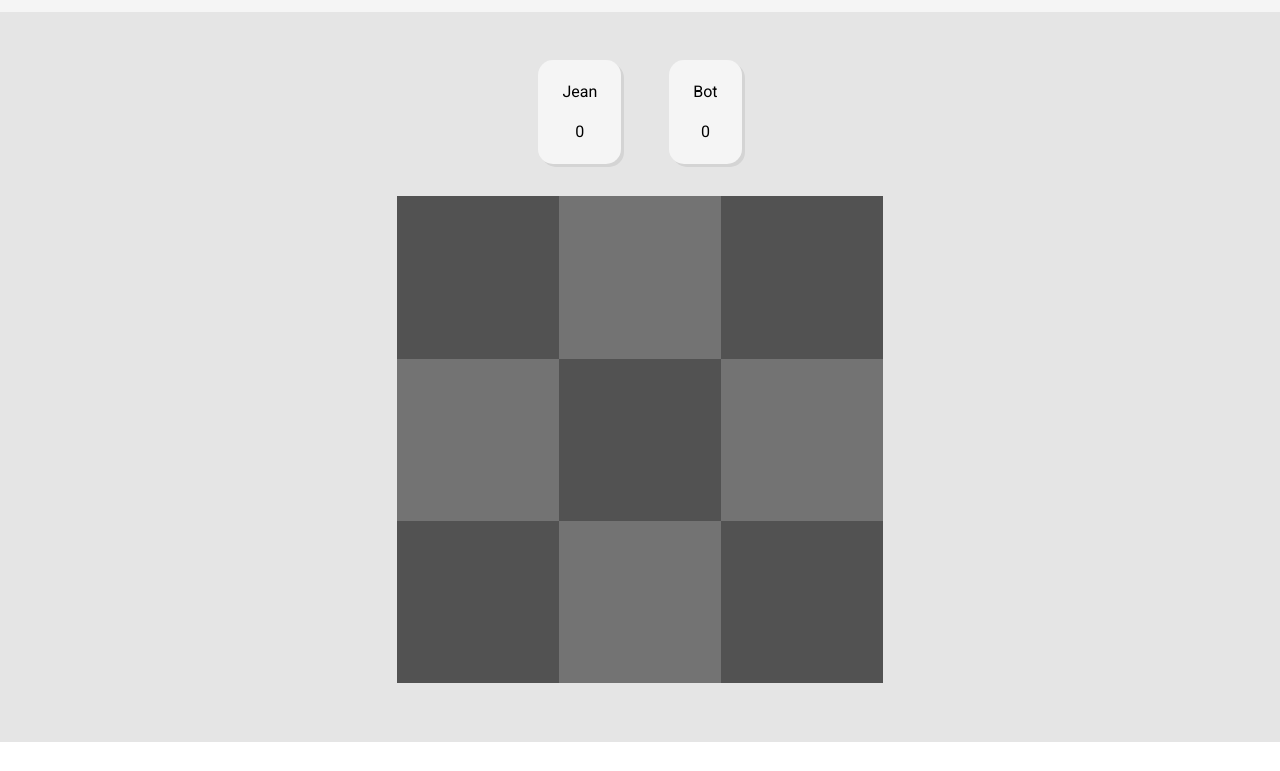
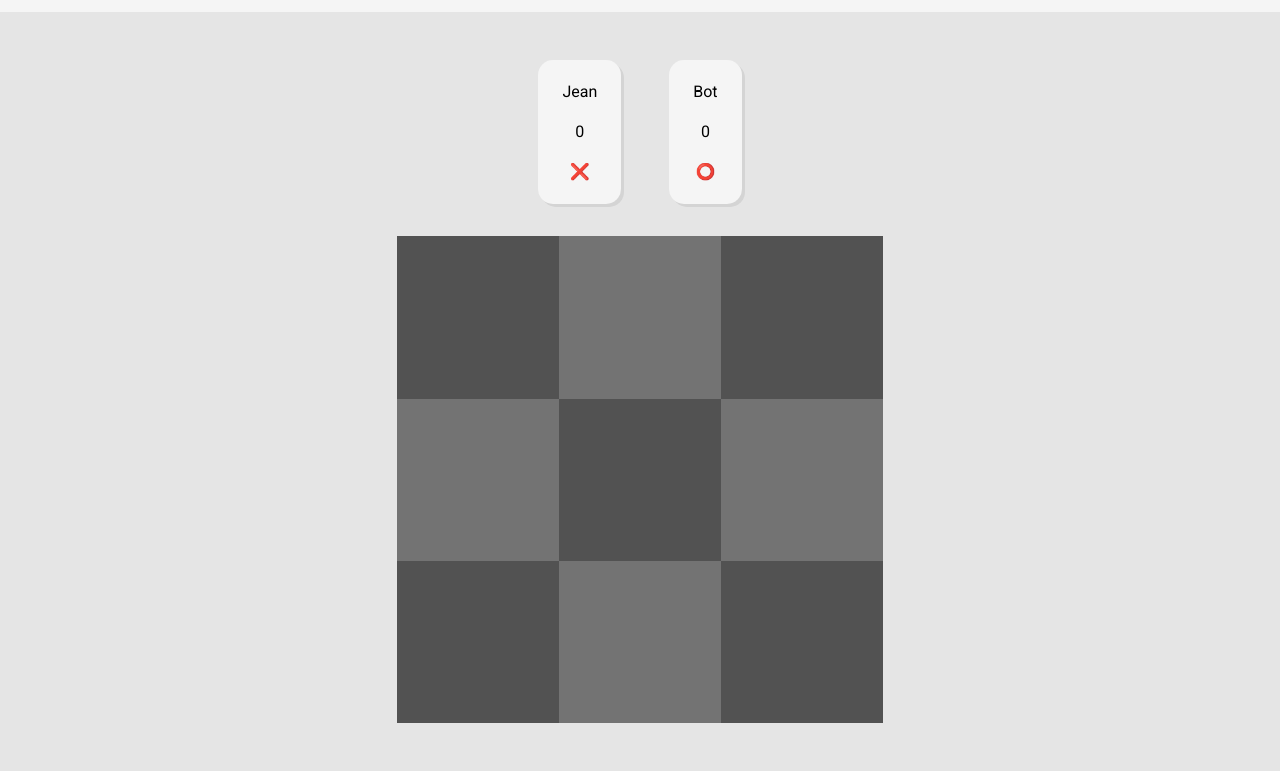
Before and after one commit to PinsonJulien/odin-tic-tac-toe, a plain HTML site: page index.html in a window 1280 px wide. Shown: the part 58-829 px from the top of the page. Before the commit the page ends 800 px from the top, so only its background shows below. Drawn offline with Linux system fonts and the light colour scheme.

Commit message:
Player scoreboards now show the icon of the affected player

```diff
--- a/css/main.css
+++ b/css/main.css
@@ -78,7 +78,7 @@ main {
   padding: 1.5em;
   display: grid;
   grid-template-columns: auto;
-  grid-template-rows: repeat(2, minmax(0, 1fr));
+  grid-template-rows: repeat(3, minmax(0, 1fr));
   gap: 1.5em;
   text-align: center;
   box-shadow: 3px 3px 0px var(--neutral-300);
--- a/js/score/scoreController.js
+++ b/js/score/scoreController.js
@@ -8,6 +8,7 @@ export default class ScoreController {
 
     this.#view.setName(this.#player.getName());
     this.#view.setScore(this.#player.getScore());
+    this.#view.setIcon(this.#player.getIcon());
   }
 
   getPlayer() {
--- a/js/score/scoreView.js
+++ b/js/score/scoreView.js
@@ -2,16 +2,19 @@ export default class ScoreView {
   #root;
   #name;
   #score;
+  #icon;
 
   constructor() {
     this.#root = document.createElement('div');
     this.#root.classList.add('container');
     this.#name = document.createElement('p');
     this.#score = document.createElement('p');
+    this.#icon = document.createElement('p');
 
     this.#root.append(
       this.#name,
       this.#score,
+      this.#icon,
     );
   }
 
@@ -28,4 +31,8 @@ export default class ScoreView {
   setScore(score) {
     this.#score.innerText = score;
   }
+
+  setIcon(icon) {
+    this.#icon.innerText = icon;
+  }
 }
```
